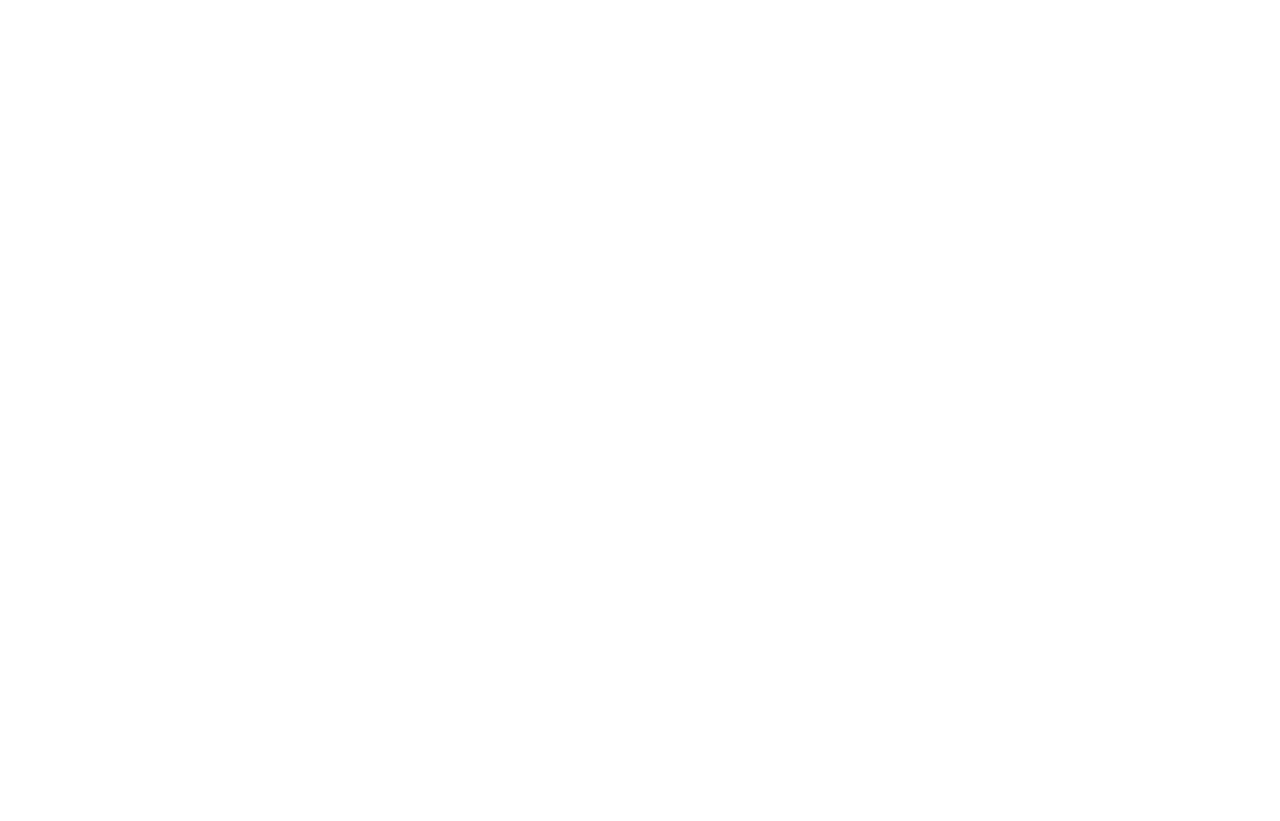
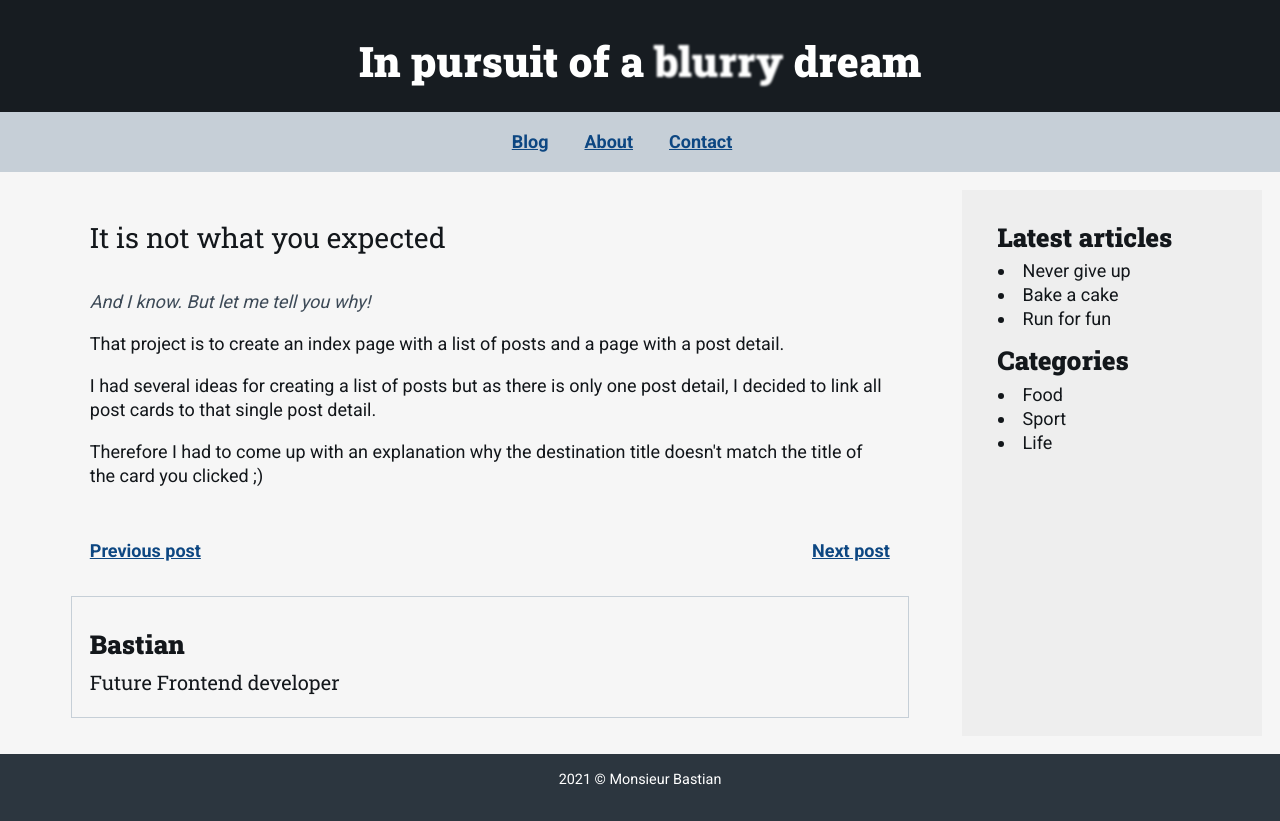
Before and after one commit to monsieurBastian/monsieurBastian.github.io, a plain HTML site: page blog-post.html in a window 1280 px wide. Before the commit the page ends 800 px from the top, so only its background shows below. Drawn offline with Linux system fonts and the light colour scheme.

Commit message:
Add a blog-post html page and css

```diff
--- a/blog-post.html
+++ b/blog-post.html
@@ -0,0 +1,68 @@
+<!DOCTYPE html>
+<html lang="en">
+<head>
+  <meta charset="UTF-8">
+  <meta http-equiv="X-UA-Compatible" content="IE=edge">
+  <meta name="viewport" content="width=device-width, initial-scale=1.0">
+
+  <title>Bake a cake</title>
+  <link rel="stylesheet" href="styles/blog-posts.css">
+</head>
+
+<body>
+  <div class="container">
+    <header>
+      <h1>In pursuit of a <span class="blurry">blurry</span> dream</h1>
+    </header>
+
+    <nav>
+      <ul>
+        <li><a href="index.html">Blog</li>
+        <li><a href="#">About</a></li>
+        <li><a href="#">Contact</a></li>
+      </ul>
+    </nav>
+
+    <main>
+      <div class="content">
+        <article>
+          <h2>It is not what you expected</h2>
+          <p class="lead">And I know. But let me tell you why!</p>
+          <p>That project is to create an index page with a list of posts and a page with a post detail.</p>
+          <p>I had several ideas for creating a list of posts but as there is only one post detail, I decided to link all post cards to that single post detail.</p>
+          <p>Therefore I had to come up with an explanation why the destination title doesn't match the title of the card you clicked ;)</p>
+        </article>
+
+        <div class="posts-navigation">
+          <a href="#previous">Previous post</a>
+          <a href="#next">Next post</a>
+        </div>
+
+        <div class="author">
+          <h3>Bastian</h3>
+          <h4>Future Frontend developer</h4>
+        </div>
+      </div>
+      <div class="sidebar">
+        <h3>Latest articles</h3>
+        <ul>
+          <li>Never give up</li>
+          <li>Bake a cake</li>
+          <li>Run for fun</li>
+        </ul>
+        <h3>Categories</h3>
+        <ul>
+          <li>Food</li>
+          <li>Sport</li>
+          <li>Life</li>
+        </ul>
+      </div>
+    </main>
+
+    <footer>
+      <p>2021 © Monsieur Bastian</p>
+    </footer>
+  </div>
+</body>
+
+</html>
--- /dev/null
+++ b/styles/blog-posts.css
@@ -0,0 +1,59 @@
+@import url('system.css');
+@import url('grid.css');
+
+main {
+  display: flex;
+  flex-direction: column;
+  flex-wrap: wrap;
+}
+
+.content {
+  padding: 1em;
+}
+.sidebar {
+  background-color: #eee;
+  padding: 1em 2em;
+}
+
+article,
+.posts-navigation,
+.author {
+  margin: auto;
+  max-width: 800px;
+}
+.posts-navigation {
+  align-items: center;
+  display: flex;
+  flex-direction: row;
+  height: 5em;
+  justify-content: space-between;
+  padding: 2em auto;
+}
+.author {
+  border: 1px solid hsl(210, 18%, 81%);
+  padding: 1em;
+}
+
+/* QUERIES */
+@media (min-width: 481px) { /* tablets */
+  main {
+    flex-direction: row;
+  }
+  .content {
+    flex-grow: 2;
+  }
+  .sidebar {
+    flex-grow: 1;
+  }
+}
+
+@media (min-width: 769px) { /* laptop */
+
+}
+
+@media (min-width: 1025px) { /* desktop */
+
+}
+@media (min-width: 1201px) { /* large screen */
+
+}
--- a/styles/grid.css
+++ b/styles/grid.css
@@ -31,13 +31,12 @@ header {
 
 /* NAV */
 nav {
-  align-self: stretch;
   grid-area: nav;
 }
 nav ul {
   display: flex;
   flex-direction: row;
-  justify-content: flex-start;
+  justify-content: center;
 }
 nav ul li {
   display: inline;
@@ -71,30 +70,35 @@ main > h2 {
   margin-top: auto;
 }
 
-
 /* FOOTER */
 footer {
-  align-self: stretch;
   grid-area: ft;
+  text-align: center;
 }
 
 
 
 /* QUERIES */
-@media (min-width: 43em) { /* tablet */
+
+@media (min-width: 481px) { /* tablets */
   .blog-cards {
     grid-template-columns: 1fr 1fr;
   }
 }
 
-@media (min-width: 62em) { /* destop */
+@media (min-width: 769px) { /* laptop */
   .blog-cards {
     grid-template-columns: 1fr 1fr 1fr;
   }
 }
 
-@media (min-width: 81em) { /* large destop */
+@media (min-width: 1025px) { /* desktop */
   .blog-cards {
     grid-template-columns: 1fr 1fr 1fr 1fr;
   }
 }
+@media (min-width: 1201px) { /* large screen */
+  .blog-cards {
+    grid-template-columns: 1fr 1fr 1fr 1fr 1fr;
+  }
+}
--- a/styles/styles.css
+++ b/styles/styles.css
@@ -1,7 +1,2 @@
 @import url('system.css');
 @import url('grid.css');
-
-/* HELPERS */
-.blurry {
-  filter: blur(1px);
-}
--- a/styles/system.css
+++ b/styles/system.css
@@ -17,31 +17,33 @@ h5,
 h6 {
   color: hsl(210, 18%, 9%);
   font-family: 'Roboto Slab', serif;
+  margin-top: 0.5em;
+  margin-bottom: 0.25em;
 }
 h1 {
   font-size: 42px;
+  font-weight: 900;
   line-height: 44px;
-  font-weight: 900;
 }
 h2 {
   font-size: 28px;
+  font-weight: 400;
   line-height: 32px;
-  font-weight: 400;
 }
 h3 {
   font-size: 26px;
+  font-weight: 900;
   line-height: 32px;
-  font-weight: 900;
 }
 h4 {
   font-size: 20px;
+  font-weight: 400;
   line-height: 24px;
-  font-weight: 400;
 }
 h5 {
   font-size: 20px;
+  font-weight: 200;
   line-height: 24px;
-  font-weight: 200;
 }
 h6 {
   font-size: 18px;
@@ -63,6 +65,20 @@ a:hover {
   color: hsl(210, 82%, 38%);
 }
 
+ul {
+  list-style-position: inside;
+}
+
+p {
+  margin-bottom: 1em;
+}
+.lead {
+  color: hsl(210, 18%, 29%);
+  font-style: italic;
+  margin-top: 2em;
+}
+
+
 .container > * {
   padding: 1em;
 }
@@ -81,8 +97,8 @@ header h1 {
 
 /* NAV */
 nav {
-  background-color: hsl(210, 18%, 21%);
-  color: #fff;
+  background-color: hsl(210, 18%, 81%);
+  color: hsl(210, 18%, 21%);
 }
 nav ul li {
   display: inline;
@@ -111,3 +127,9 @@ footer {
   color: #fff;
   font-size: 0.8em;
 }
+
+
+/* HELPERS */
+.blurry {
+  filter: blur(1px);
+}
```
Also changed, not shown: index.html (+8 -8 lines).
